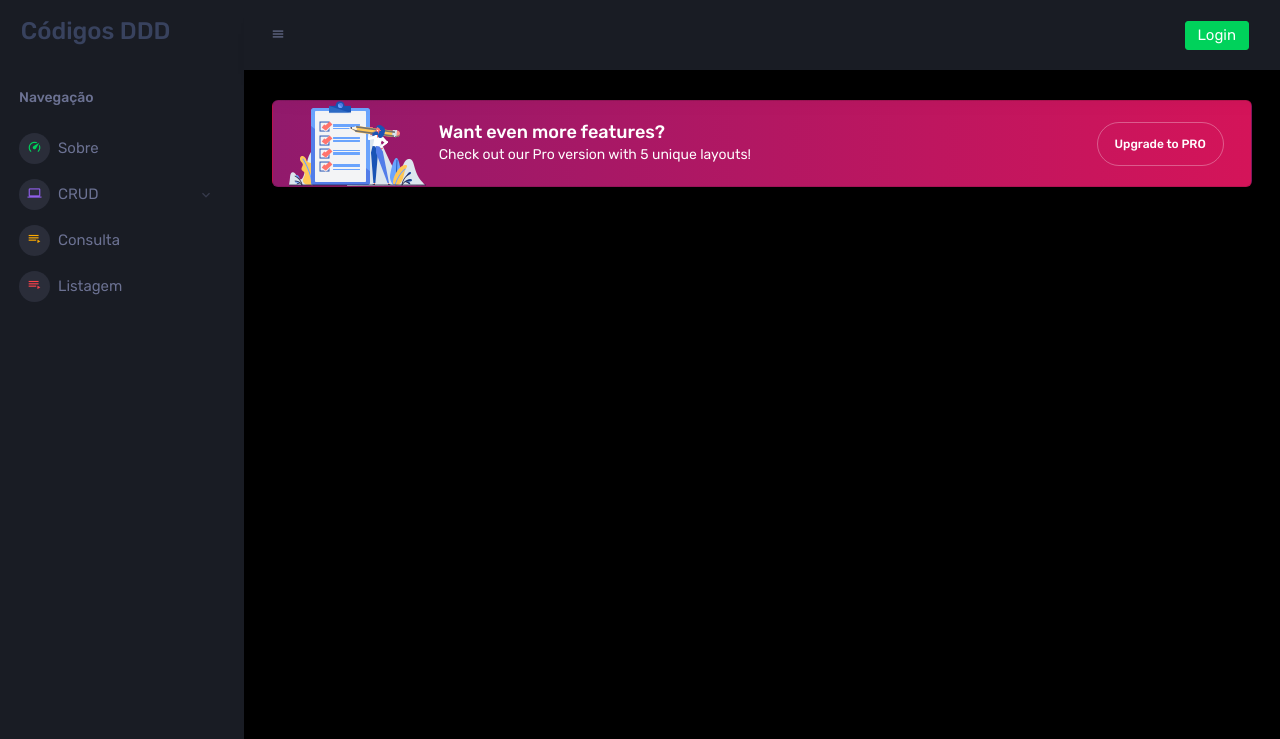
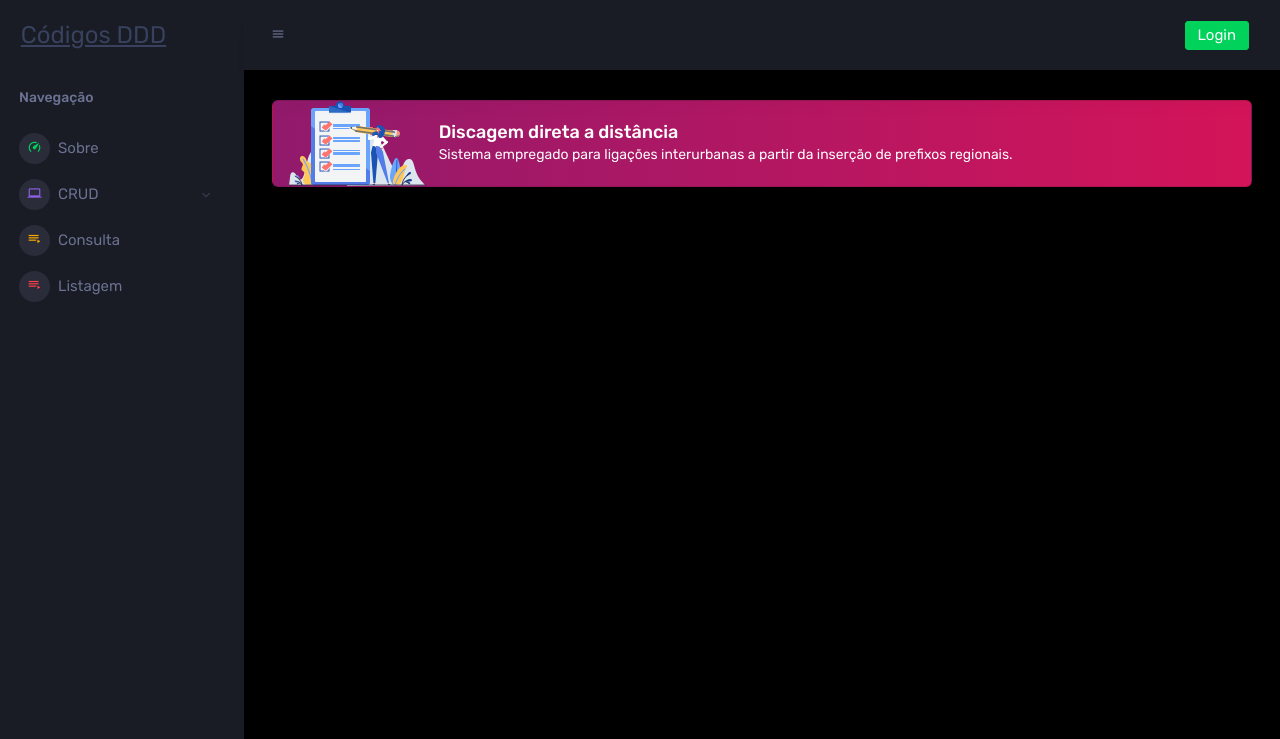
Before and after one commit to AnaMafraCosta/projeto_codigos_DDD, a Django app: page / in a window 1280 px wide. Shown: the top 739 px of the page. Run offline with Django 4.2, Linux system fonts and the light colour scheme; some libraries are stand-ins or nearby versions.

Commit message:
alterações

```diff
--- a/crud/templates/layout.html
+++ b/crud/templates/layout.html
@@ -32,8 +32,8 @@
       <!-- partial:partials/_sidebar.html -->
       <nav class="sidebar sidebar-offcanvas" id="sidebar">
         <div class="sidebar-brand-wrapper d-none d-lg-flex align-items-center justify-content-center fixed-top">
-          <h1 class="sidebar-brand brand-logo" href="index.html"> Códigos DDD</h1>
-          <h1 class="sidebar-brand brand-logo-mini" href="index.html"> DDD </h1>
+          <a class="sidebar-brand brand-logo" href="{% url 'home' %}"> Códigos DDD</a>
+          <a class="sidebar-brand brand-logo-mini" href="{% url 'home' %}"> DDD </a>
         </div>
         <ul class="nav">
           {% if user.is_authenticated %}
@@ -133,13 +133,8 @@
                         <img src={% static "images/dashboard/Group126@2x.png" %} class="gradient-corona-img img-fluid" alt="">
                       </div>
                       <div class="col-5 col-sm-7 col-xl-8 p-0">
-                        <h4 class="mb-1 mb-sm-0">Want even more features?</h4>
-                        <p class="mb-0 font-weight-normal d-none d-sm-block">Check out our Pro version with 5 unique layouts!</p>
-                      </div>
-                      <div class="col-3 col-sm-2 col-xl-2 ps-0 text-center">
-                        <span>
-                          <a href="https://www.bootstrapdash.com/product/corona-admin-template/" target="_blank" class="btn btn-outline-light btn-rounded get-started-btn">Upgrade to PRO</a>
-                        </span>
+                        <h4 class="mb-1 mb-sm-0">Discagem direta a distância</h4>
+                        <p class="mb-0 font-weight-normal d-none d-sm-block">Sistema empregado para ligações interurbanas a partir da inserção de prefixos regionais.</p>
                       </div>
                     </div>
                   </div>
```
Also changed, not shown: db.sqlite3.
